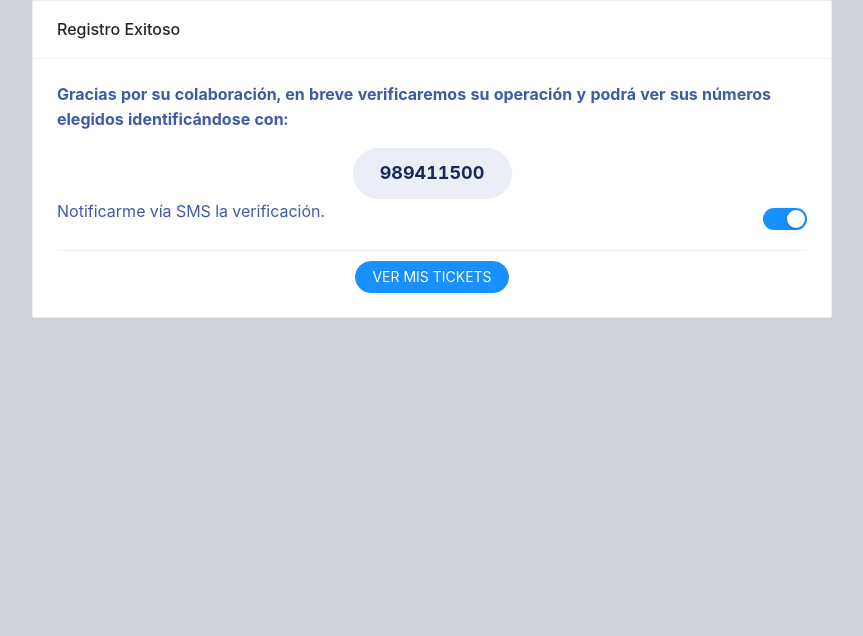
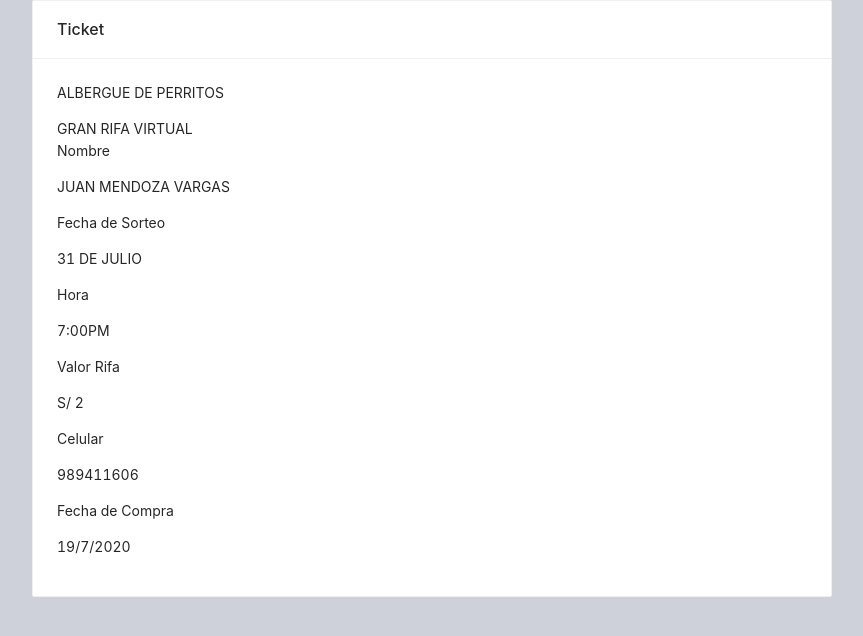
Before and after one commit to paulneo/rifarito-frontend, a React (Create React App) app: page / in a window 1280 px wide. Shown: the top 636 px of the page, without its empty margins (208-1071 px from the left). Built offline with nearby package versions, Linux system fonts and the light colour scheme.

Commit message:
:lipstick: ticket

```diff
--- /dev/null
+++ b/src/Components/MyTickets/UI/Tickets/index.js
@@ -0,0 +1,27 @@
+import React from 'react';
+import { Input, Card, Button } from 'antd';
+import { Text, Question, QuestionText } from './style'
+import { QuestionOutlined } from '@ant-design/icons';
+
+const { Search } = Input;
+
+const Tickets = () => {
+  return (
+    <Card title="Ver mis números de Tickets">
+      <Text>Ingrese su número de celular.</Text>
+      <Search
+        placeholder="Ingrese su número de celular."
+        enterButton="Buscar"
+        size="middle"
+        onSearch={value => console.log(value)}
+      />
+      <Text>Fecha del Sorteo: 31 de Julio 2020 7:00pm</Text>
+      <Question>
+        <Button type="primary" shape="circle" icon={<QuestionOutlined />} size='small' />
+        <QuestionText>¿En dónde lo encuentro?</QuestionText>
+      </Question>
+    </Card>
+  );
+};
+
+export default Tickets;
--- /dev/null
+++ b/src/Components/MyTickets/UI/Tickets/style.js
@@ -0,0 +1,24 @@
+import styled from 'styled-components'
+
+export const Text = styled.p`
+  color: #3F5AA6;
+  font-size:14px;
+  font-weight: 500;
+  text-align: center;
+  margin: 10px 0;
+`
+
+export const Question = styled.div`
+ display:flex;
+ justify-content:center;
+ align-items:center;
+`
+
+export const QuestionText = styled.p`
+  color: #192A59;
+  font-size:12px;
+  margin:0;
+  margin-left:5px;
+  font-weight:bold;
+  cursor:pointer;
+`
--- /dev/null
+++ b/src/Components/MyTickets/index.js
@@ -0,0 +1,11 @@
+import React from 'react';
+import Tickets from './UI/Tickets'
+const MyTickets = () => {
+  return (
+    <div>
+      <Tickets></Tickets>
+    </div>
+  );
+};
+
+export default MyTickets;
--- /dev/null
+++ b/src/Components/Ticket/index.js
@@ -0,0 +1,44 @@
+import React from 'react';
+import { Card } from 'antd';
+import { Content } from './style'
+
+const Ticket = () => {
+  return (
+    <Card title="Ticket">
+      <p>ALBERGUE DE PERRITOS</p>
+      <Content >
+        <div>GRAN RIFA VIRTUAL</div>
+        <div>
+          <p>Nombre</p>
+          <p>JUAN MENDOZA VARGAS</p>
+        </div>
+        <div>
+          <div>
+            <p>Fecha de Sorteo</p>
+            <p>31 DE JULIO</p>
+          </div>
+          <div>
+            <p>Hora</p>
+            <p>7:00PM</p>
+          </div>
+        </div>
+        <div>
+          <div>
+            <p>Valor Rifa</p>
+            <p>S/ 2</p>
+          </div>
+          <div>
+            <p>Celular</p>
+            <p>989411606</p>
+          </div>
+        </div>
+        <div>
+          <p>Fecha de Compra</p>
+          <p>19/7/2020</p>
+        </div>
+      </Content>
+    </Card>
+  );
+};
+
+export default Ticket;
--- /dev/null
+++ b/src/Components/Ticket/style.js
@@ -0,0 +1,5 @@
+import styled from 'styled-components'
+
+export const Content = styled.div`
+
+`
--- a/src/Router/index.js
+++ b/src/Router/index.js
@@ -3,6 +3,8 @@ import { BrowserRouter as Router, Switch, Route } from "react-router-dom";
 import StepOne from '../Components/StepOne/brain'
 import StepTwo from '../Components/StepTwo/brain'
 import SuccessfulRegistration from '../Components/SuccessfulRegistration/brain'
+import MyTickets from '../Components/MyTickets/'
+import Ticket from '../Components/Ticket'
 const RouterApp = () => {
   return(
     <Router>
@@ -13,8 +15,14 @@ const RouterApp = () => {
         <Route path="/stepTwo">
           <StepTwo />
         </Route> */}
+        {/* <Route path="/">
+          <SuccessfulRegistration />
+        </Route> */}
+        {/* <Route path="/">
+          <MyTickets />
+        </Route> */}
         <Route path="/">
-          <SuccessfulRegistration />
+          <Ticket />
         </Route>
       </Switch>
     </Router>
```
